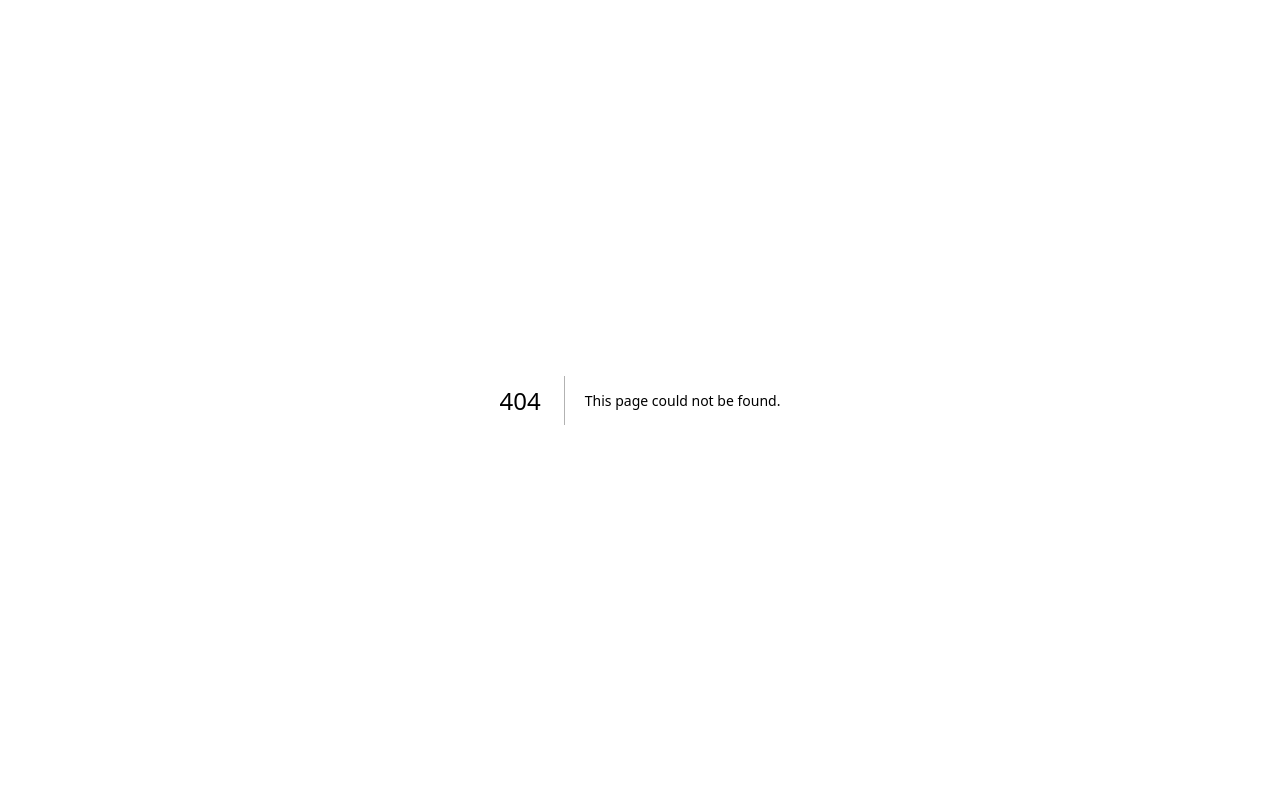
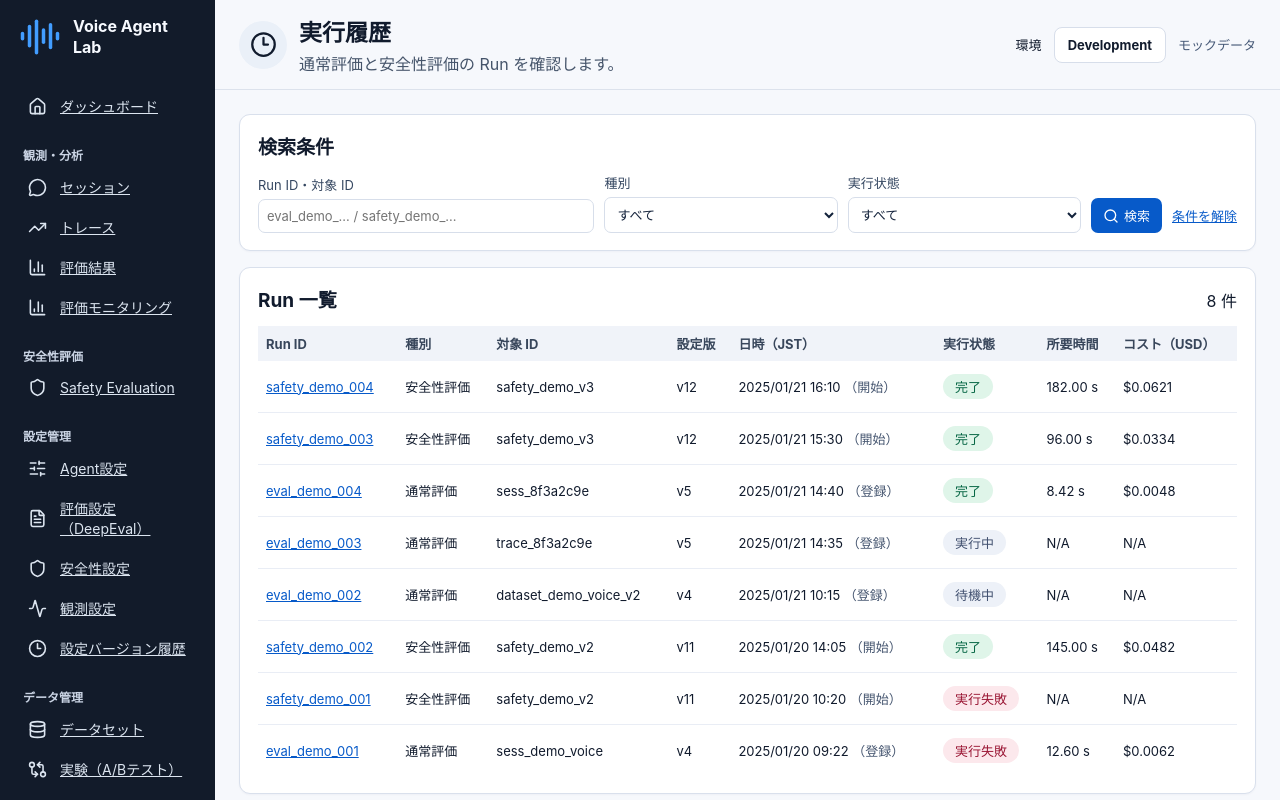
Before and after one commit to Itsuki911/Care-support-voice-agent, a Next.js app in the folder evaluation-web/: page /runs in a window 1280 px wide. Before the commit this address had no page. Shown: the top 800 px of the page. Built offline with nearby package versions, Linux system fonts and the light colour scheme.

Commit message:
Add unified evaluation run history mock

```diff
--- /dev/null
+++ b/evaluation-web/app/runs/page.tsx
@@ -0,0 +1,73 @@
+import Link from "next/link";
+import { Clock3, Search } from "lucide-react";
+import { runs } from "../evaluations/demo-runs";
+import { safetyRuns } from "../safety/demo-safety";
+import { formatUsd } from "../format-usd";
+import Sidebar from "../sidebar";
+import "../observation-list.css";
+
+export const metadata = { title: "実行履歴 | Voice Agent Lab" };
+
+const entries = [
+  ...runs.map((run) => ({
+    id: run.id, kind: "通常評価", target: run.target, version: run.version,
+    time: run.time, timeType: "登録", status: run.status, seconds: run.seconds, cost: run.cost,
+    href: `/evaluations?q=${encodeURIComponent(run.id)}`,
+  })),
+  ...safetyRuns.map((run) => ({
+    id: run.id, kind: "安全性評価", target: run.dataset, version: run.config,
+    time: run.started, timeType: "開始", status: run.result ? "完了" : "実行失敗",
+    seconds: run.seconds, cost: run.cost, href: `/safety/history?q=${encodeURIComponent(run.id)}`,
+  })),
+].sort((a, b) => b.time.localeCompare(a.time) || a.id.localeCompare(b.id));
+const kinds = ["通常評価", "安全性評価"];
+const states = ["待機中", "実行中", "完了", "実行失敗"];
+type SearchParams = Promise<Record<string, string | string[] | undefined>>;
+
+export default async function RunsPage({ searchParams }: { searchParams: SearchParams }) {
+  const params = await searchParams;
+  const query = typeof params.q === "string" ? params.q.trim() : "";
+  const term = query.toLowerCase();
+  const kind = kinds.find((option) => option === params.kind) ?? "";
+  const status = states.find((option) => option === params.status) ?? "";
+  const rows = entries.filter((run) =>
+    (!kind || run.kind === kind) && (!status || run.status === status) &&
+    [run.id, run.target].some((value) => value.toLowerCase().includes(term))
+  );
+
+  return <div className="shell">
+    <Sidebar section="runs" />
+    <main className="observation-list">
+      <header>
+        <div className="heading"><span className="home"><Clock3 size={27} /></span><div>
+          <h1>実行履歴</h1><p>通常評価と安全性評価の Run を確認します。</p>
+        </div></div>
+        <div className="environment">環境 <strong>Development</strong><span>モックデータ</span></div>
+      </header>
+      <div className="content">
+        <section className="card panel">
+          <h2>検索条件</h2>
+          <form key={JSON.stringify([query, kind, status])} action="/runs" className="observation-filters">
+            <label>Run ID・対象 ID<input name="q" type="search" placeholder="eval_demo_… / safety_demo_…" defaultValue={query} /></label>
+            <label>種別<select name="kind" defaultValue={kind}><option value="">すべて</option>{kinds.map((option) => <option key={option}>{option}</option>)}</select></label>
+            <label>実行状態<select name="status" defaultValue={status}><option value="">すべて</option>{states.map((option) => <option key={option}>{option}</option>)}</select></label>
+            <div className="observation-filter-actions"><button type="submit"><Search size={16} /> 検索</button><Link href="/runs">条件を解除</Link></div>
+          </form>
+        </section>
+        <section className="card panel">
+          <div className="panel-heading"><h2>Run 一覧</h2><span>{rows.length} 件</span></div>
+          {rows.length === 0 ? <p className="observation-list-empty">一致する Run がありません。</p> :
+            <div className="table-wrap"><table aria-label="評価の実行履歴">
+              <thead><tr>{["Run ID", "種別", "対象 ID", "設定版", "日時（JST）", "実行状態", "所要時間", "コスト（USD）"].map((label) => <th key={label} scope="col">{label}</th>)}</tr></thead>
+              <tbody>{rows.map((run) => <tr key={run.id}>
+                <td><Link href={run.href}>{run.id}</Link></td><td>{run.kind}</td><td>{run.target}</td><td>{run.version}</td>
+                <td>{run.time} <small>（{run.timeType}）</small></td>
+                <td><span className="status" data-evaluation={run.status === "完了" ? "評価完了" : run.status === "実行失敗" ? "評価失敗" : undefined}>{run.status}</span></td>
+                <td>{run.seconds === null ? "N/A" : `${run.seconds.toFixed(2)} s`}</td><td>{formatUsd(run.cost)}</td>
+              </tr>)}</tbody>
+            </table></div>}
+        </section>
+      </div>
+    </main>
+  </div>;
+}
--- a/evaluation-web/app/sidebar.tsx
+++ b/evaluation-web/app/sidebar.tsx
@@ -23,9 +23,10 @@ const destinations: Record<string, { section: string; href: string } | undefined
   "データセット": { section: "datasets", href: "/datasets" },
   "実験（A/Bテスト）": { section: "experiments", href: "/experiments" },
   "アノテーション": { section: "annotations", href: "/annotations" },
+  "実行履歴": { section: "runs", href: "/runs" },
 };
 
-export default function Sidebar({ section }: { section: "dashboard" | "sessions" | "traces" | "evaluations" | "evaluator-monitoring" | "safety" | "agent-config" | "evaluator-config" | "safety-config" | "observability-config" | "config-history" | "datasets" | "annotations" | "experiments" }) {
+export default function Sidebar({ section }: { section: "dashboard" | "sessions" | "traces" | "evaluations" | "evaluator-monitoring" | "safety" | "agent-config" | "evaluator-config" | "safety-config" | "observability-config" | "config-history" | "datasets" | "annotations" | "experiments" | "runs" }) {
   return (
       <aside>
         <div className="brand"><AudioLines size={42} /> <span>{section !== "dashboard" ? "Voice Agent Lab" : <>Voice Agent<br />Evaluation Platform</>}</span></div>
```
Also changed, not shown: 2 other files (tests, documents, lock files or other folders).
